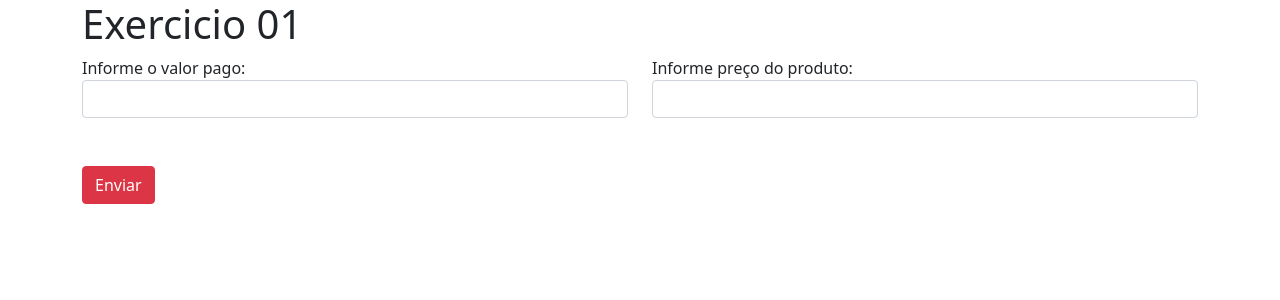
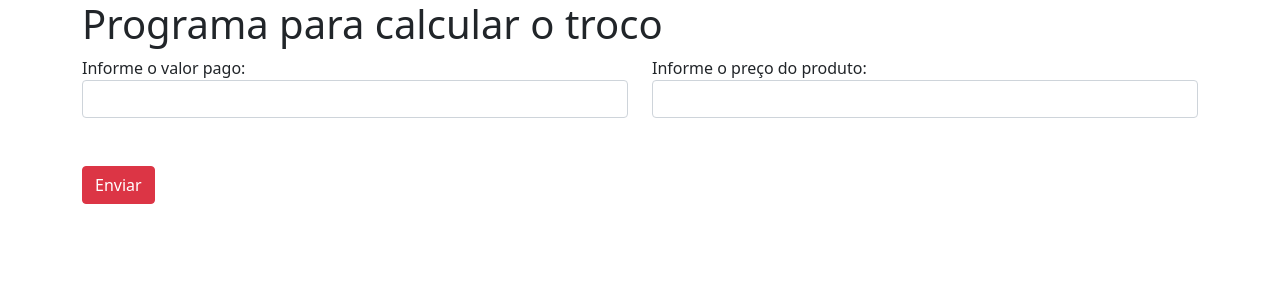
Before and after one commit to ZorDnaRog/EletivaI-LinguagemProgramacaoIV, a PHP site: page / in a window 1280 px wide. Shown: the top 300 px of the page. Run offline with PHP 8.4, Linux system fonts and the light colour scheme.

Commit message:
Update index.php

```diff
--- a/Lista1/Exercicio1/index.php
+++ b/Lista1/Exercicio1/index.php
@@ -1,5 +1,6 @@
 <!doctype html>
 <html lang="en">
+
 <head>
     <!-- Required meta tags -->
     <meta charset="utf-8">
@@ -8,11 +9,11 @@
     <!-- Bootstrap CSS -->
     <link href="https://cdn.jsdelivr.net/npm/bootstrap@5.1.3/dist/css/bootstrap.min.css" rel="stylesheet" integrity="sha384-1BmE4kWBq78iYhFldvKuhfTAU6auU8tT94WrHftjDbrCEXSU1oBoqyl2QvZ6jIW3" crossorigin="anonymous">
 
-    <title>Exercicio 01</title>
+    <title>Lista de Exercicios 1 - Troco</title>
 </head>
 
 <body class="container">
-  <h1>Exercicio 01</h1>
+    <h1>Programa para calcular o troco</h1>
 
     <form action="resultado.php" method="post">
         <div class="row">
@@ -21,8 +22,8 @@
                 <input type="number" name="valorpago" id="valorpago" class="form-control" />
             </div>
             <div class="col">
-              <label for="precoproduto" class="label-control">Informe preço do produto: </label>
-              <input type="number" name="precoproduto" id="precoproduto" class="form-control" />
+                <label for="precoproduto" class="label-control">Informe o preço do produto: </label>
+                <input type="numer" name="precoproduto" id="precoproduto" class="form-control" />
             </div>
         </div>
         <div class="row mt-5">
@@ -46,4 +47,5 @@
     <script src="https://cdn.jsdelivr.net/npm/bootstrap@5.1.3/dist/js/bootstrap.min.js" integrity="sha384-QJHtvGhmr9XOIpI6YVutG+2QOK9T+ZnN4kzFN1RtK3zEFEIsxhlmWl5/YESvpZ13" crossorigin="anonymous"></script>
     -->
 </body>
+
 </html>
```
Lines whose indentation alone changed are shown as unchanged.
